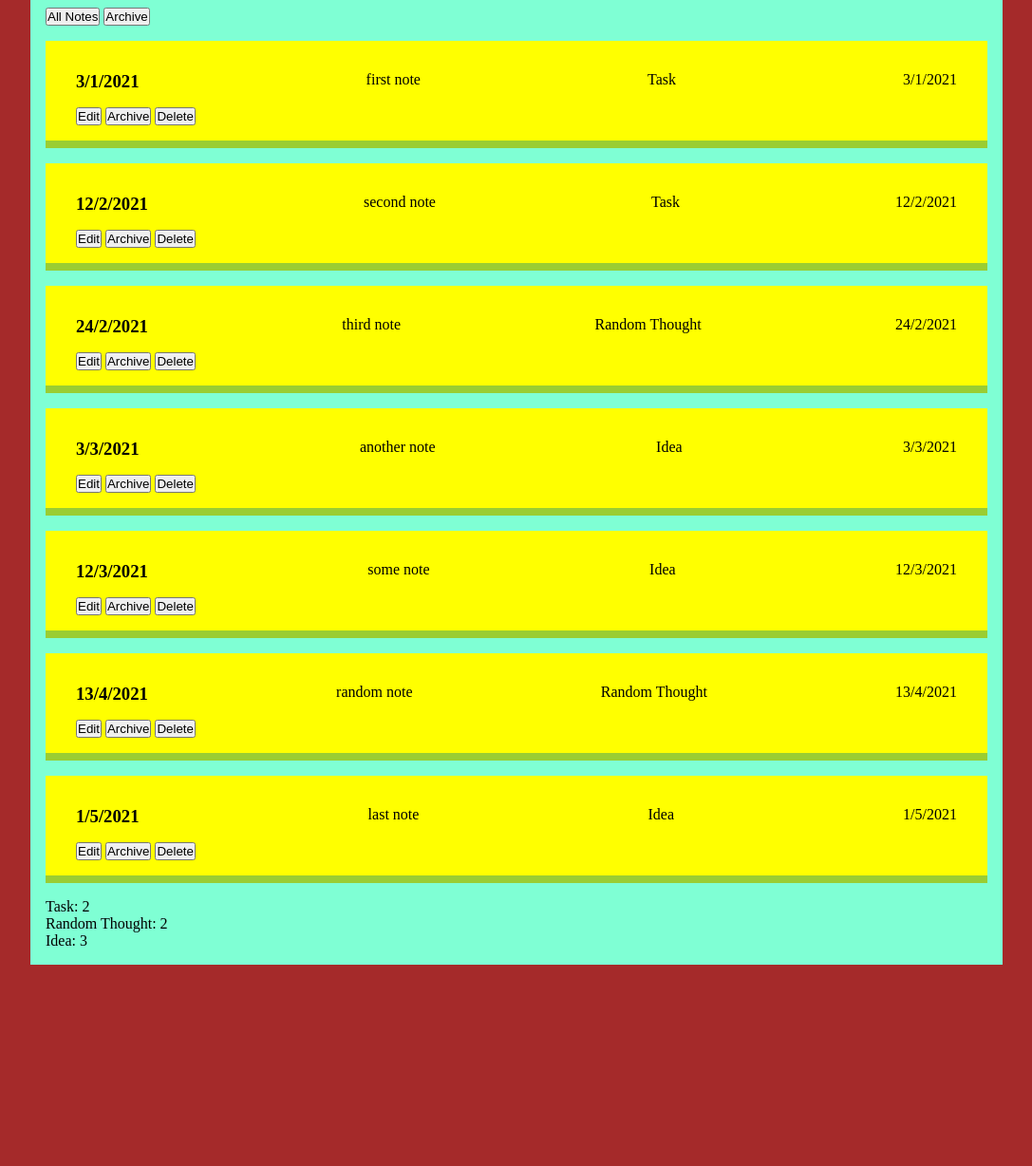
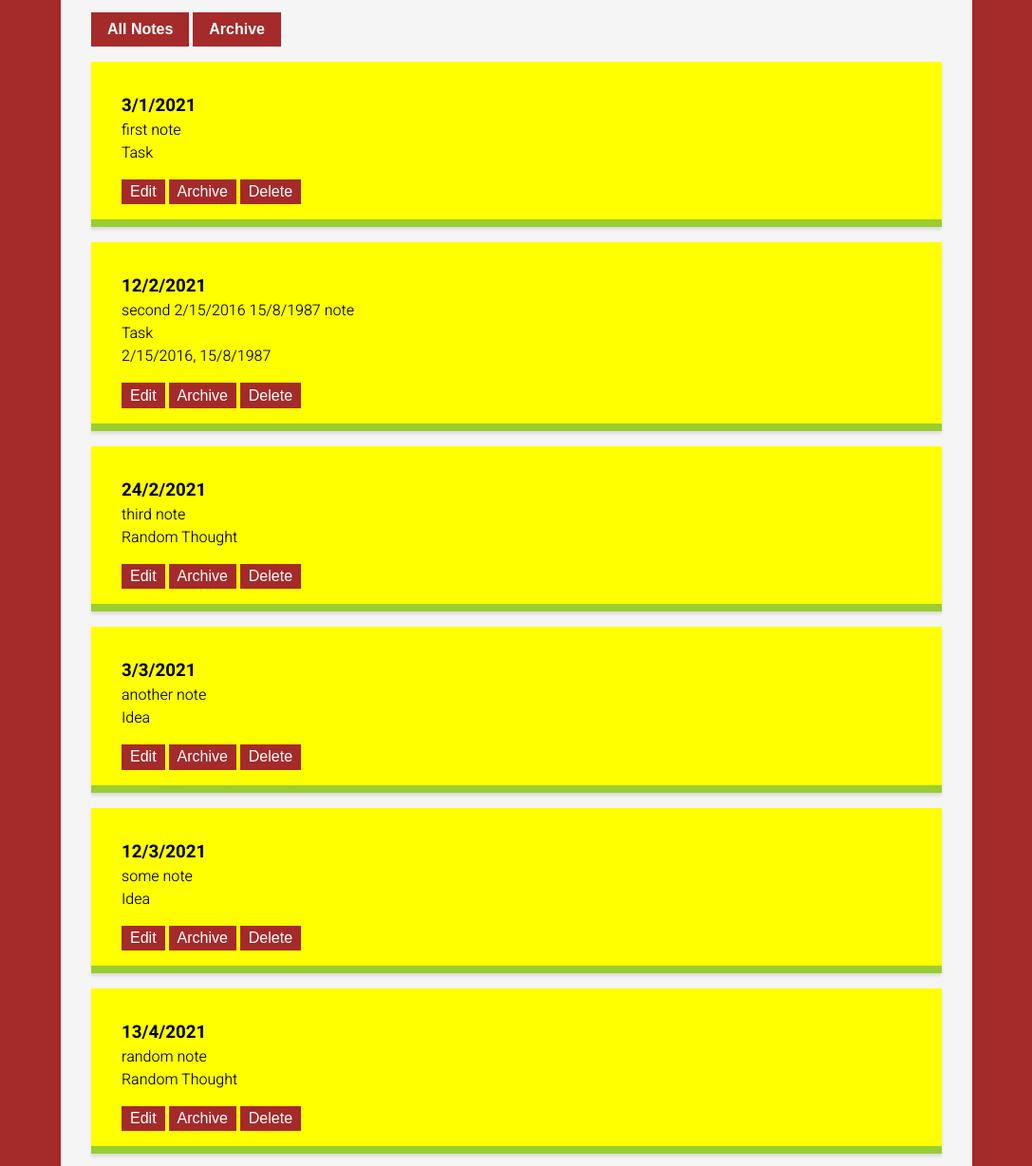
Before and after one commit to atekron/r-task-1-notes-app, a plain HTML site: page index.html in a window 1280 px wide. Shown: the part 131-1359 px from the top of the page at 95% size, without its empty margins (96-1183 px from the left). Before the commit the page ends 1163 px from the top, so only its background shows below. Drawn offline with Linux system fonts and the light colour scheme.

Commit message:
edit note does not work yet

```diff
--- a/css/style.css
+++ b/css/style.css
@@ -1,3 +1,5 @@
+@import url("https://fonts.googleapis.com/css2?family=Heebo:wght@300;700&display=swap");
+
 *,
 ::after,
 ::before {
@@ -9,21 +11,31 @@
 body {
   background-color: brown;
   position: relative;
+  font-family: "Heebo", sans-serif;
+  font-weight: 300;
 }
 
 .container {
-  margin: 1rem auto;
+  margin: 0 auto;
   padding: 1rem;
   width: 80%;
-  background-color: aquamarine;
+  max-width: 960px;
+  background-color: whitesmoke;
 }
 
 .header {
   display: flex;
   align-items: center;
-  padding: 1rem;
-  border-bottom: 0.2rem solid black;
-  margin-bottom: 1rem;
+  padding: 1rem 0;
+  border-bottom: 0.5rem solid brown;
+  margin: 1rem;
+  color: brown;
+}
+
+.header__title {
+  font-size: 2rem;
+  font-weight: 700;
+  text-transform: uppercase;
 }
 
 .header__create-btn {
@@ -38,6 +50,36 @@ body {
   cursor: pointer;
 }
 
+.small-btn {
+  padding: 0.2rem 0.5rem;
+  background-color: brown;
+  color: white;
+  border: 0.1rem solid transparent;
+  font-size: 1rem;
+  font-weight: 500;
+  text-transform: capitalize;
+  cursor: pointer;
+}
+
+.medium-btn {
+  padding: 0.5rem 1rem;
+  background-color: brown;
+  color: white;
+  border: 0.1rem solid transparent;
+  font-size: 1rem;
+  font-weight: 700;
+  text-transform: capitalize;
+  cursor: pointer;
+}
+
+button {
+  transition: background-color 0.3s linear;
+}
+
+button:hover {
+  background-color: black;
+}
+
 .content__header {
   display: flex;
   justify-content: space-between;
@@ -46,18 +88,20 @@ body {
 }
 
 .nav {
-  margin-bottom: 1rem;
+  margin: 1rem;
 }
 
 .note {
   background-color: yellow;
   padding: 1rem;
   border-bottom: 0.5rem solid yellowgreen;
-  margin-bottom: 1rem;
+  margin: 1rem;
+  box-shadow: 0 0.2rem 0.2rem rgba(0, 0, 0, 0.1);
 }
 
 .note__body {
   display: flex;
+  flex-direction: column;
   justify-content: space-between;
   padding: 1rem;
 }
@@ -68,5 +112,21 @@ body {
 
 .create-note {
   display: none;
+  margin: 1rem;
   flex-direction: column;
 }
+
+.summary {
+  margin: 1rem;
+  text-transform: lowercase;
+  color: brown;
+}
+
+.summary p {
+  color: white;
+  background-color: brown;
+  padding: 0.2rem 1rem;
+  display: inline-block;
+  margin-right: 1rem;
+  margin-top: 0.5rem;
+}
--- a/data/data.js
+++ b/data/data.js
@@ -1,4 +1,5 @@
 export const data = {
+  nextId: 8,
   category: ["Task", "Random Thought", "Idea"],
   notesListArchive: [],
   notesList: [
@@ -11,7 +12,7 @@ export const data = {
     {
       id: 2,
       created: "12/2/2021",
-      content: "second note",
+      content: "second 2/15/2016 15/8/1987 note",
       category: "Task",
     },
     {
--- a/index.html
+++ b/index.html
@@ -15,8 +15,8 @@
       </header>
 
       <nav class="nav">
-        <button class="nav__all">All Notes</button>
-        <button class="nav__archive">Archive</button>
+        <button class="nav__all medium-btn">All Notes</button>
+        <button class="nav__archive medium-btn">Archive</button>
       </nav>
 
       <form class="create-note">
@@ -34,7 +34,7 @@
           cols="30"
           rows="10"
         ></textarea>
-        <button class="create-note__save">> Save</button>
+        <button class="create-note__save small-btn">Save</button>
       </form>
 
       <div class="content">
--- a/index.js
+++ b/index.js
@@ -12,7 +12,7 @@ import {
 function reRender(archive = false) {
   const notes = archive ? data.notesListArchive : data.notesList;
   renderNotes(notes, ".content", archive);
-  displaySummary(data.category, notes, ".summary");
+  displaySummary(data.category, notes, ".summary__content");
   document.querySelectorAll(".note__delete").forEach((btn) =>
     btn.addEventListener("click", (e) => {
       deleteNote(e, data, archive);
@@ -25,7 +25,7 @@ function reRender(archive = false) {
   );
   document.querySelectorAll(".note__edit").forEach((btn) =>
     btn.addEventListener("click", (e) => {
-      editNote(e);
+      editNote(e, data);
     })
   );
 }
--- a/js/app.js
+++ b/js/app.js
@@ -1,20 +1,24 @@
 export const renderNotes = (notes, htmlSelector, archive = false) => {
   const mountPoint = document.querySelector(htmlSelector);
   mountPoint.innerHTML = "";
+  const re = /[0-9]{1,2}\/[0-9]{1,2}\/[0-9]{4}/g;
   notes.forEach((note) => {
     const noteDiv = document.createElement("div");
     noteDiv.classList.add("note");
+    const datesInNote = note.content.match(re);
     noteDiv.innerHTML = `
     <div class="note__body" id=${note.id}>
       <h3 class="note__created">${note.created}</h3>
       <p class="note__content">${note.content}</p>
       <p class="note__category">${note.category}</p>
-      <p class="note__dates">${note.created}</p>
+      <p class="note__dates">${datesInNote ? datesInNote.join(", ") : ""}</p>
     </div>
     <div class="note__settings">
-      <button class="note__edit">Edit</button>
-      <button class="note__archive">${archive ? "Una" : "A"}rchive</button>
-      <button class="note__delete">Delete</button>
+      <button class="note__edit small-btn">Edit</button>
+      <button class="note__archive small-btn">${
+        archive ? "Una" : "A"
+      }rchive</button>
+      <button class="note__delete small-btn">Delete</button>
     </div>
     `;
     mountPoint.appendChild(noteDiv);
@@ -33,12 +37,13 @@ export const saveNote = (form, data) => {
   const mm = creationDate.getMonth();
   const yyyy = creationDate.getFullYear();
   const newNote = {
-    id: 2,
+    id: data.nextId,
     created: dd + "/" + mm + "/" + yyyy,
     content: form.target["text"].value,
     category: form.target["category"].value,
   };
   data.notesList.push(newNote);
+  data.nextId++;
   document.querySelector(".header__create-btn").style.visibility = "visible";
   document.querySelector(".create-note").style.display = "none";
   document.querySelector(".content").style.display = "block";
@@ -62,8 +67,32 @@ export const displaySummary = (category, notes, htmlSelector) => {
   mountPoint.appendChild(summaryDiv);
 };
 
-export const editNote = (e) => {
-  console.log(e.target.parentNode.parentNode);
+export const editNote = (e, data) => {
+  const noteDiv = e.target.parentNode.parentNode;
+  document.querySelector(".header__create-btn").style.visibility = "hidden";
+  document.querySelector(".create-note").style.display = "flex";
+  document.querySelector(".content").style.display = "none";
+  document.querySelector(".create-note__title").innerHTML = "Edit Note: ";
+  document.querySelector("#create-note__category").value =
+    noteDiv.children[0].children[2].innerText;
+  document.querySelector("#create-note__text").value =
+    noteDiv.children[0].children[1].innerText;
+  document.querySelector(".create-note__save").style.display = "none";
+  const editBtn = document.createElement("button");
+  editBtn.innerText = "Save edit";
+  editBtn.onclick = (e) => {
+    e.preventDefault();
+    const editNoteId = parseInt(noteDiv.children[0].id);
+    const editIndex = data.notesList.findIndex((note) => {
+      return note.id === editNoteId;
+    });
+    data.notesList[editIndex].category = document.querySelector(
+      "#create-note__category"
+    ).value;
+    data.notesList[editIndex].category =
+      document.querySelector("#create-note__text").value;
+  };
+  document.querySelector(".create-note").appendChild(editBtn);
 };
 
 export const deleteNote = (e, data, archive = false) => {
```
